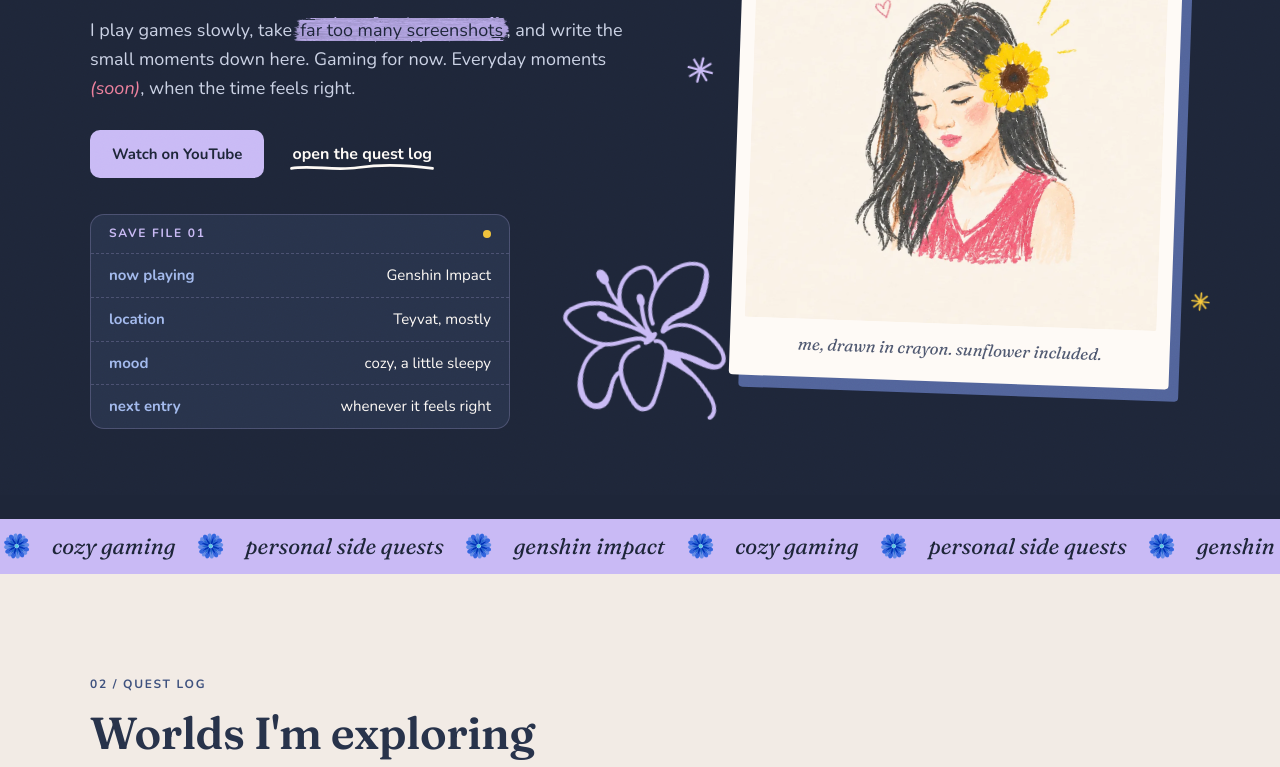
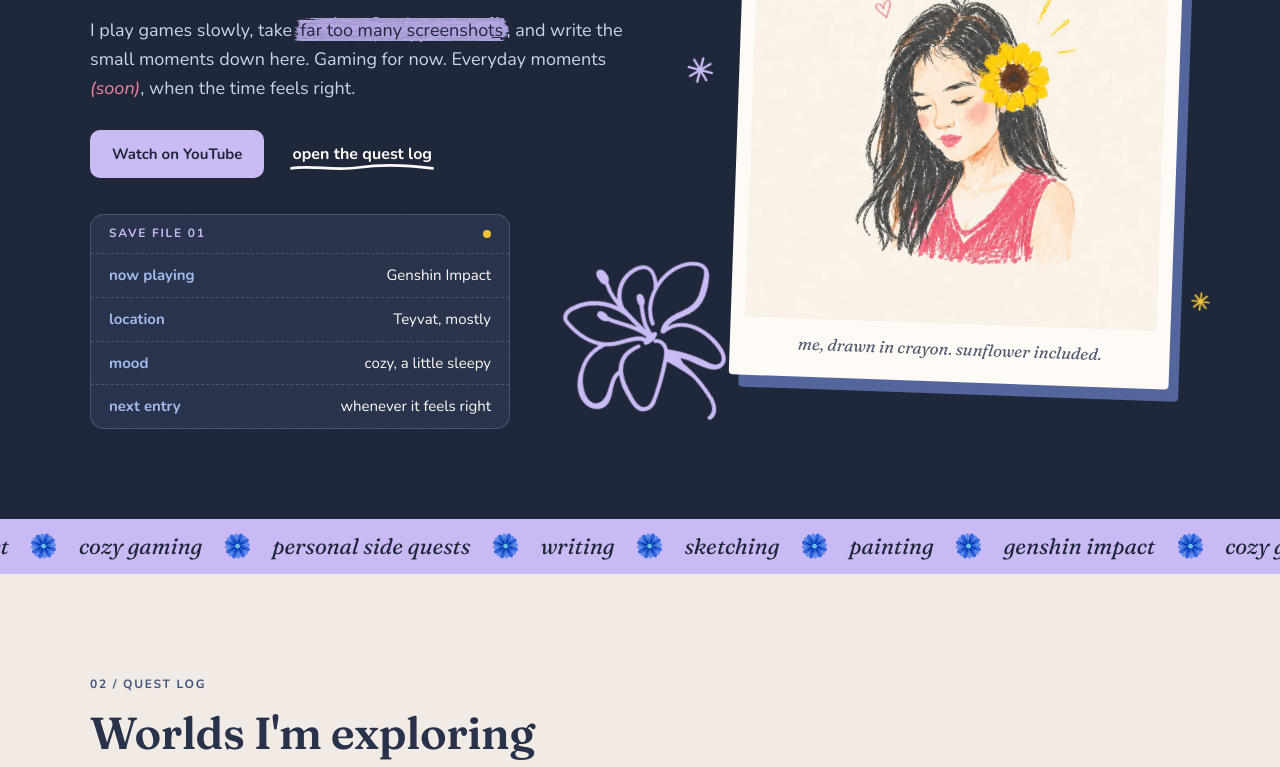
Before and after one commit to xiuhuazure/xiuhuazure-personal-website, a plain HTML site: page index.html in a window 1280 px wide. Shown: the part 305-1072 px from the top of the page. Drawn offline with nearby package versions, Linux system fonts and the light colour scheme.

Commit message:
Ticker: genshin impact, cozy gaming, personal side quests, writing, sketching, painting
Co-Authored-By: Claude Opus 5.5 <noreply@anthropic.com>
Claude-Session: https://claude.ai/code/session_011Q9ucsexZtS7EaihkxWPMo

```diff
--- a/index.html
+++ b/index.html
@@ -23,7 +23,7 @@
   <link rel="preconnect" href="https://fonts.googleapis.com">
   <link rel="preconnect" href="https://fonts.gstatic.com" crossorigin>
   <link href="https://fonts.googleapis.com/css2?family=Fraunces:ital,opsz,wght,SOFT,WONK@0,9..144,300..900,0..100,0..1;1,9..144,300..900,0..100,0..1&family=Nunito:ital,wght@0,400..800;1,400..800&display=swap" rel="stylesheet">
-  <link rel="stylesheet" href="/styles.css?v=7">
+  <link rel="stylesheet" href="/styles.css?v=8">
 </head>
 <body>
 
@@ -120,21 +120,34 @@
     </section>
 
     <!-- ticker -->
-    <div class="ticker" aria-label="genshin impact, cozy gaming, personal side quests">
+    <div class="ticker" aria-label="genshin impact, cozy gaming, personal side quests, writing, sketching, painting">
       <div class="ticker__track" aria-hidden="true">
         <span>genshin impact</span><img src="/assets/flower-blue.png" alt="" width="26" height="26">
         <span>cozy gaming</span><img src="/assets/flower-blue.png" alt="" width="26" height="26">
         <span>personal side quests</span><img src="/assets/flower-blue.png" alt="" width="26" height="26">
+        <span>writing</span><img src="/assets/flower-blue.png" alt="" width="26" height="26">
+        <span>sketching</span><img src="/assets/flower-blue.png" alt="" width="26" height="26">
+        <span>painting</span><img src="/assets/flower-blue.png" alt="" width="26" height="26">
         <span>genshin impact</span><img src="/assets/flower-blue.png" alt="" width="26" height="26">
         <span>cozy gaming</span><img src="/assets/flower-blue.png" alt="" width="26" height="26">
         <span>personal side quests</span><img src="/assets/flower-blue.png" alt="" width="26" height="26">
+        <span>writing</span><img src="/assets/flower-blue.png" alt="" width="26" height="26">
+        <span>sketching</span><img src="/assets/flower-blue.png" alt="" width="26" height="26">
+        <span>painting</span><img src="/assets/flower-blue.png" alt="" width="26" height="26">
         <span>genshin impact</span><img src="/assets/flower-blue.png" alt="" width="26" height="26">
         <span>cozy gaming</span><img src="/assets/flower-blue.png" alt="" width="26" height="26">
         <span>personal side quests</span><img src="/assets/flower-blue.png" alt="" width="26" height="26">
+        <span>writing</span><img src="/assets/flower-blue.png" alt="" width="26" height="26">
+        <span>sketching</span><img src="/assets/flower-blue.png" alt="" width="26" height="26">
+        <span>painting</span><img src="/assets/flower-blue.png" alt="" width="26" height="26">
         <span>genshin impact</span><img src="/assets/flower-blue.png" alt="" width="26" height="26">
         <span>cozy gaming</span><img src="/assets/flower-blue.png" alt="" width="26" height="26">
         <span>personal side quests</span><img src="/assets/flower-blue.png" alt="" width="26" height="26">
+        <span>writing</span><img src="/assets/flower-blue.png" alt="" width="26" height="26">
+        <span>sketching</span><img src="/assets/flower-blue.png" alt="" width="26" height="26">
+        <span>painting</span><img src="/assets/flower-blue.png" alt="" width="26" height="26">
       </div>
+    </div>
     </div>
 
     <!-- 02 quest log: the worlds, light -->
--- a/styles.css
+++ b/styles.css
@@ -362,7 +362,7 @@ mark.hl {
   gap: 22px;
   width: max-content;
   padding: 9px 0;
-  animation: drift 40s linear infinite;
+  animation: drift 80s linear infinite;
 }
 .ticker:hover .ticker__track { animation-play-state: paused; }
 .ticker__track span {
```
